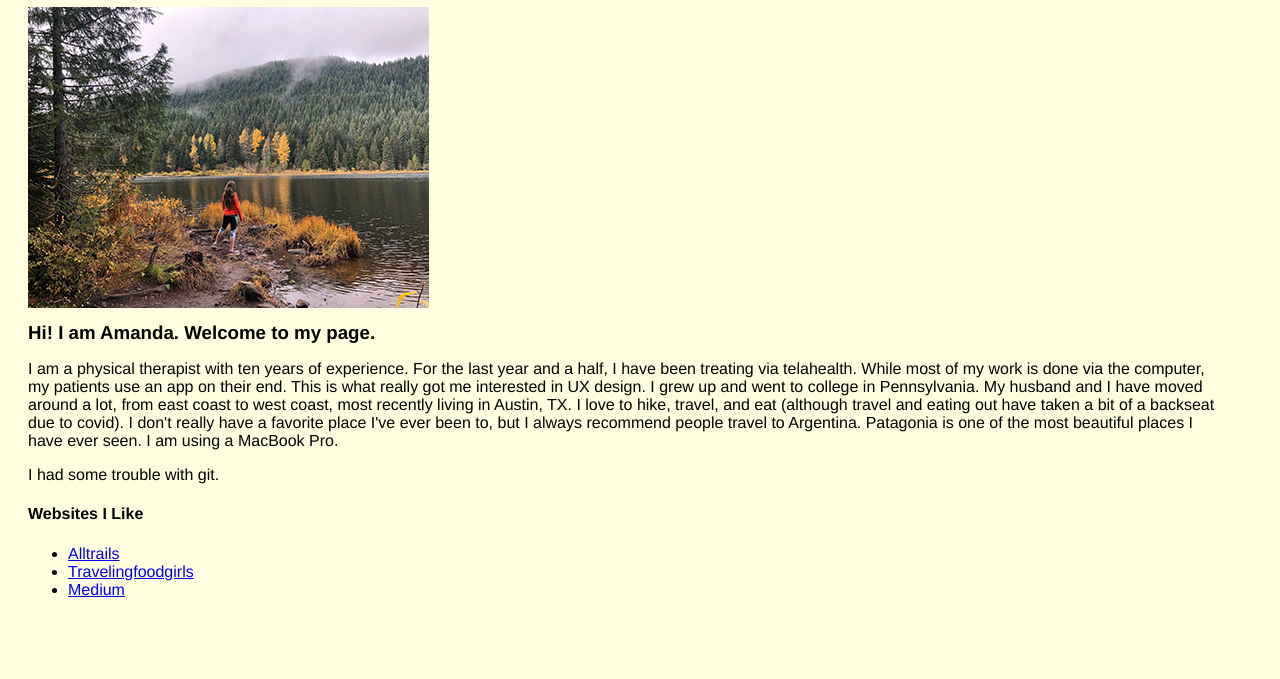
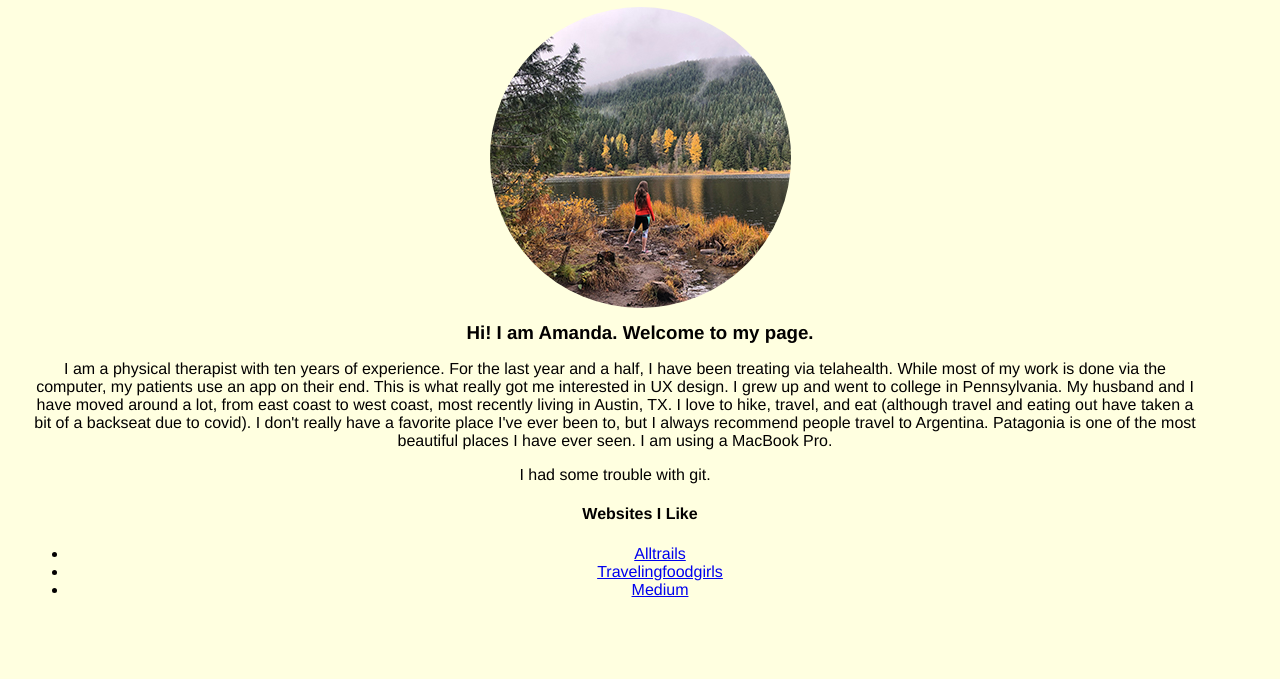
Before and after one commit to amandazimmdavis/uclax_wcib_week_1, a website: page index.html in a window 1280 px wide. Shown: the part 121-800 px from the top of the page. Drawn offline with Linux system fonts and the light colour scheme.

Commit message:
Images x2

```diff
--- a/css/styles.scss
+++ b/css/styles.scss
@@ -4,7 +4,7 @@ $text-color: rgb( 2, 0, 0 );
 body {
   color: $text-color;
   background: $background-color;
-  text-align: left;
+  text-align: center;
   font-family: 'Helvetica', 'Arial', sans-serif;
   padding-top: 20px;
   padding-right: 20px;
@@ -31,12 +31,13 @@ body {
 
   p {
     color: $text-color;
-    padding-right: 30px;
+    padding-right: 50px;
   }
 
   ul {
       list-style-type: disc;
   }
+
 
   a {
     text-decoration: underline;
@@ -46,6 +47,6 @@ body {
   }
 
   img {
-    border-radius: 0px;
+    border-radius: 50%;
   }
 }
--- a/index.html
+++ b/index.html
@@ -15,7 +15,7 @@
   <body>
     <h1>UCLAx Web Coding Intensive Bootcamp</h1>
     <h2>Week 1</h2>
-    <img src="images/hikingphoto1.jpg" alt="This is a photo" rotate="180">
+    <img src="images/hikingphoto2.jpg" alt="This is a photo" rotate="180">
     <h3>Hi! I am Amanda. Welcome to my page.</h3>
     <p>
       I am a physical therapist with ten years of experience. For the last year and a half, I have been treating via telahealth. While most of my work is done via the computer, my patients use an app on their end. This is what really got me interested in UX design. I grew up and went to college in Pennsylvania. My husband and I have moved around a lot, from east coast to west coast, most recently living in Austin, TX. I love to hike, travel, and eat (although travel and eating out have taken a bit of a backseat due to covid). I don't really have a favorite place I've ever been to, but I always recommend people travel to Argentina. Patagonia is one of the most beautiful places I have ever seen. I am using a MacBook Pro.
```
Also changed, not shown: css/styles.css, images/hikingphoto2.jpg (added).
